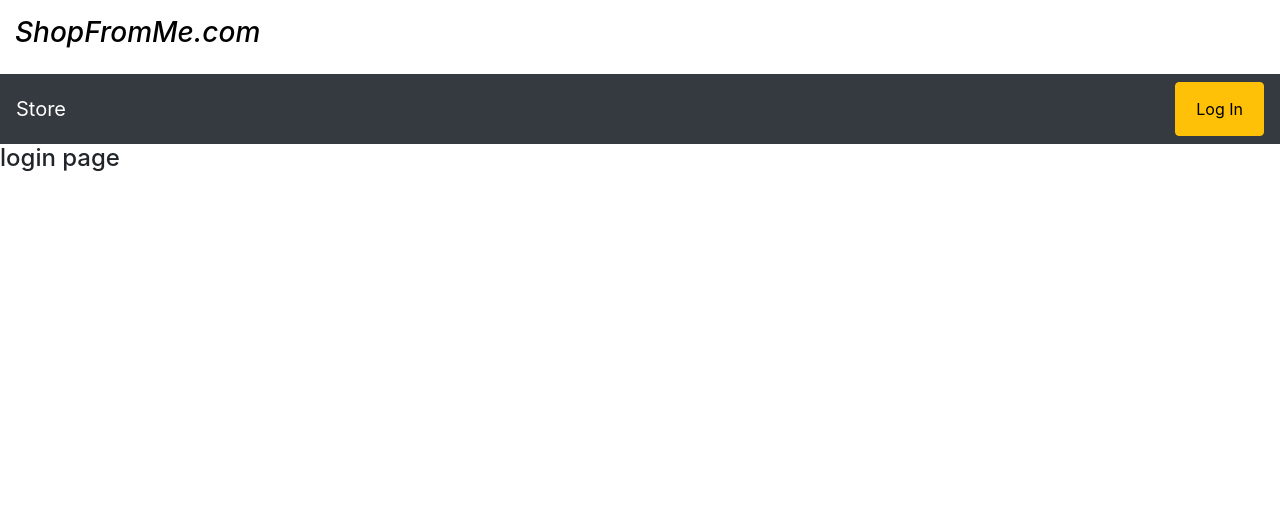
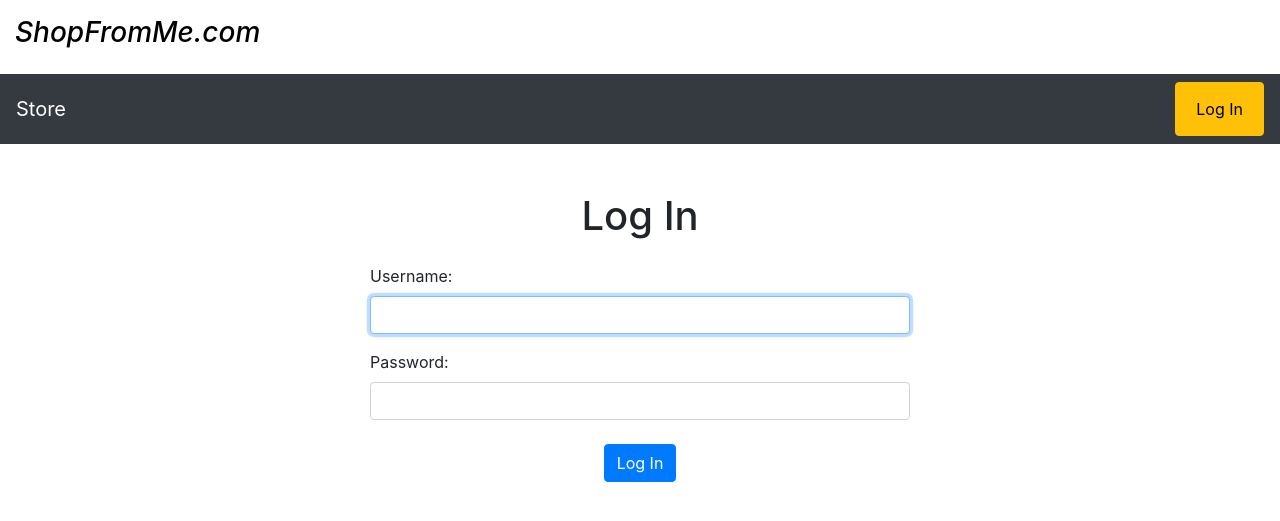
Before and after one commit to bijoyvbabu123/ShopFromMe, a Django app: page /login/ in a window 1280 px wide. Shown: the top 521 px of the page. Run offline with Django 3.2, Linux system fonts and the light colour scheme; some libraries are stand-ins or nearby versions.

Commit message:
login template is setup. The form elements are hardcoded but with exact same attributes as from the django form element. Only validation is setup so far

```diff
--- a/shop/templates/shop/login.html
+++ b/shop/templates/shop/login.html
@@ -1,10 +1,64 @@
 {% extends "shop/basepage.html" %}
 {% load static %}
-
+<!-- don't format the document..it will cause problem with the if block -->
 {% block title %}
     ShopFromMe - login
 {% endblock %}
 
 {% block content %}
-    <h4>login page</h4>
+
+<!--Here instead of using forms.fields, the input elements are manually hardcoded with excatly the same attributes of the corresponding
+form.fields. This id done to add bootstrap class to the elements. The form data can be directly read as if from a django generated form, since
+same attributes are used here also-->
+
+<div class="container py-4">
+    <div class="row justify-content-center align-items-center">
+        <div class="col-10 col-md-8 col-lg-6">
+            <!-- Form -->
+            <form class="form-example" action="" method="POST">
+
+                {% csrf_token %}
+
+                <div class="text-center py-4">
+                    <h1 style="margin: 0 auto;">Log In</h1>
+                </div>
+
+                <!-- Input fields -->
+
+                <div class="form-group">
+                    <label for="id_username">Username:</label>
+                    <input id="id_username" name="username" type="text" maxlength="150" autofocus required
+                        class="form-control" {% if form.username.value %} value="{{ form.username.value }}" {% endif %}
+                        autocapitalize="none" autocomplete="username">
+                </div>
+
+                <div class="form-group">
+                    <label for="id_password">Password:</label>
+                    <input id="id_password" name="password" type="password" autocomplete="current-password" required
+                        class="form-control">
+                </div>
+
+                <!-- checking if any error is present and displaying only the error 'messages' not the headings. It is displayed as list -->
+                {% if form.errors.values %}
+                <div class="alert alert-warning">
+                    {% for e in form.errors.values %}
+                        {{ e }}
+                    {% endfor %}
+                </div>
+                {% endif %}
+
+                <div class="text-center py-2">
+                    <button type="submit" class="btn btn-primary btn-customized">Log In</button>
+                </div>
+                <!-- End input fields -->
+
+            </form>
+            <!-- Form end -->
+        </div>
+    </div>
+</div>
+
+<script>
+    console.log("{{form.errors}}")
+</script>
 {% endblock content %}
```
